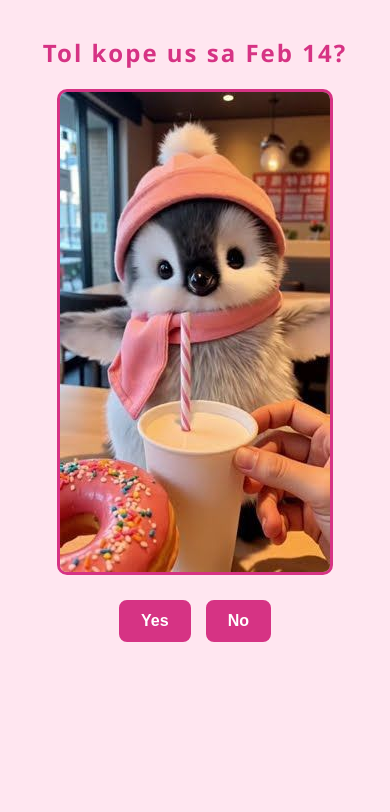
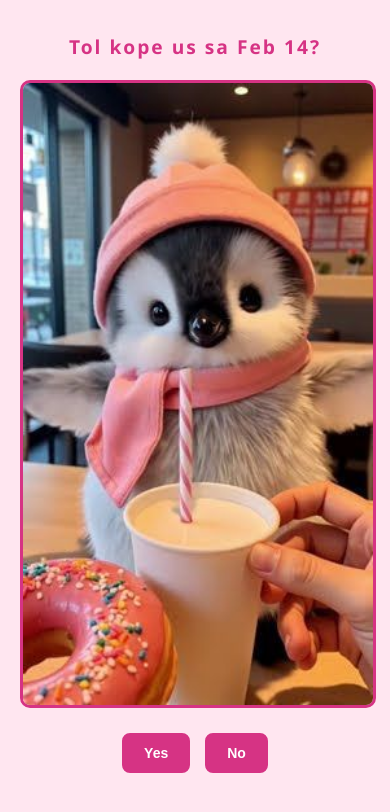
Before and after one commit to AJ000021/kope-us, a plain HTML site: page index.html in a window 390 px wide. Drawn offline with Linux system fonts and the light colour scheme.

Commit message:
Update style.css

```diff
--- a/style.css
+++ b/style.css
@@ -20,7 +20,8 @@ h1 {
 }
 
 #kopeImage {
-  max-width: 80%;
+  width: 100%;
+  max-width: 350px;
   height: auto;
   border: 3px solid #d63384;
   border-radius: 10px;
@@ -29,10 +30,9 @@ h1 {
 .button-area {
   width: 100%;
   max-width: 350px;
-  height: 180px;
-  margin: 0 auto;
+  height: 200px;
+  margin: 20px auto;
   position: relative;
-  margin-top: 20px;
 }
 
 .button-container {
@@ -46,7 +46,7 @@ button {
   background-color: #d63384;
   color: #ffffff;
   border: 2px solid #d63384;
-  padding: 10px 20px;
+  padding: 12px 24px;
   font-size: 16px;
   font-weight: bold;
   border-radius: 8px;
@@ -114,3 +114,18 @@ button:hover {
   color: #d63384;
   border: 2px solid #d63384;
 }
+
+@media (max-width: 480px) {
+  h1 {
+    font-size: 1.2em;
+  }
+
+  button {
+    font-size: 14px;
+    padding: 10px 20px;
+  }
+
+  .button-area {
+    height: 160px;
+  }
+}
```
